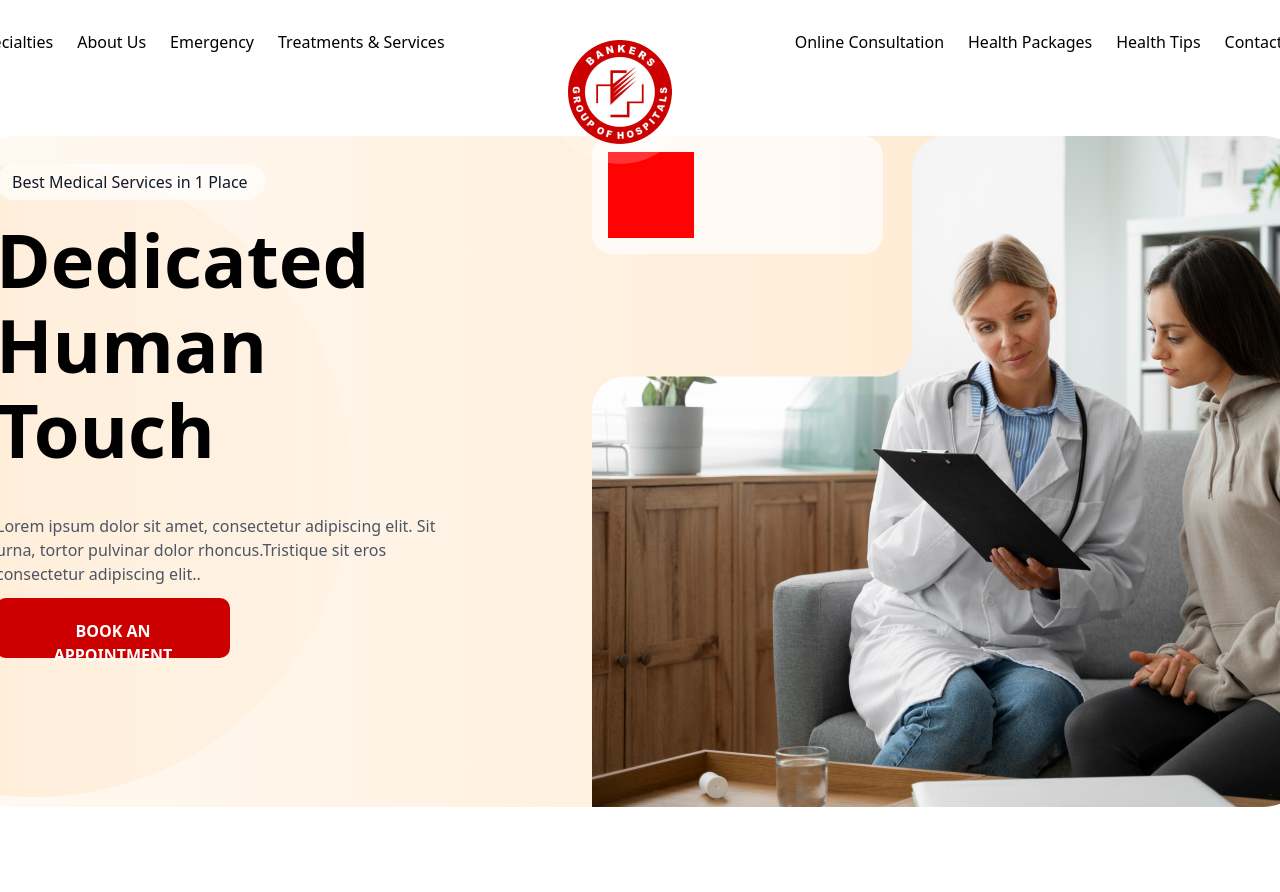
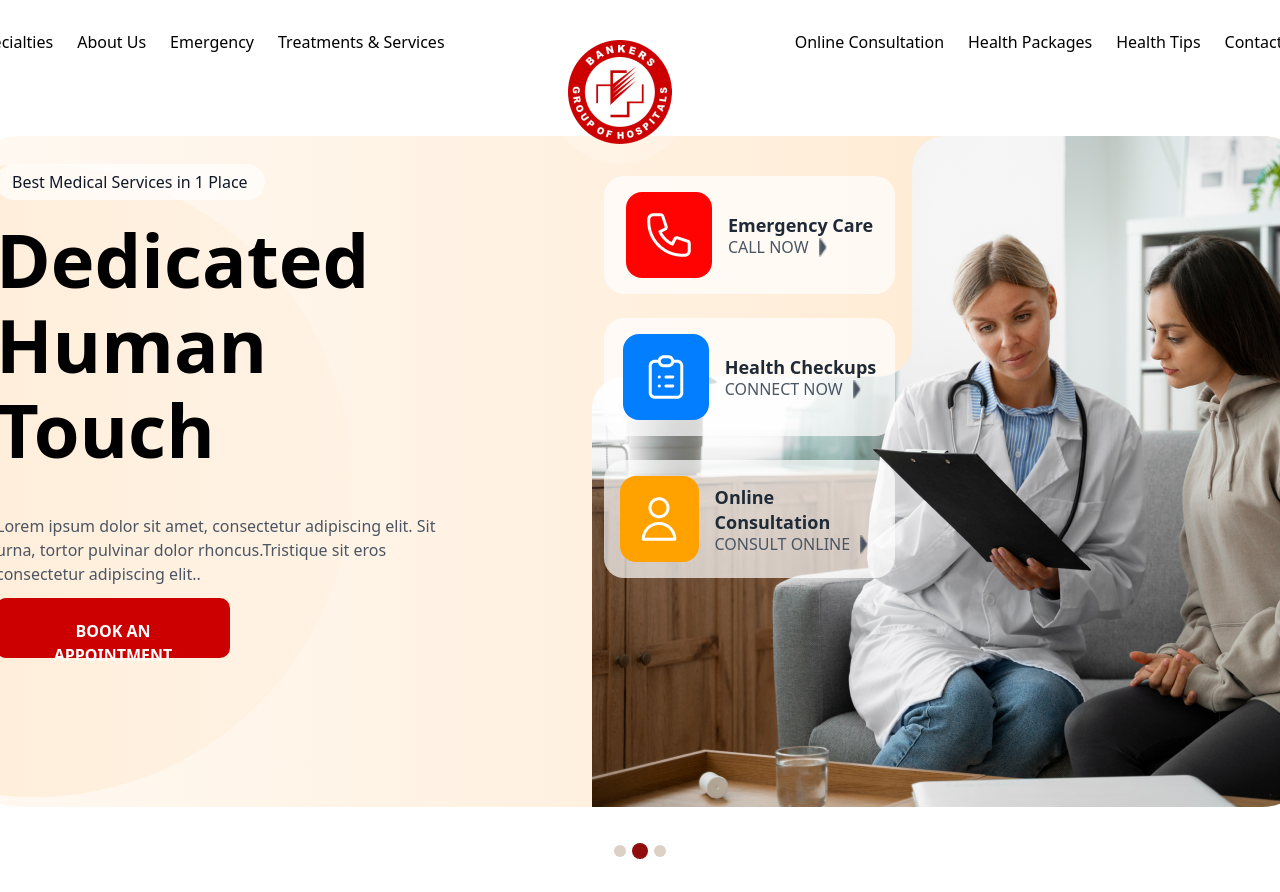
Before and after one commit to RohanScripts/tailwind-task, a website: page src/index.html in a window 1280 px wide. Shown: the top 892 px of the page. Drawn offline with Linux system fonts and the light colour scheme.

Commit message:
created testimonial section

```diff
--- a/src/index.html
+++ b/src/index.html
@@ -72,14 +72,95 @@
           </div>
           <!-- right -->
           <div class="right w-[720px] h-[671px] relative">
-            <div class="w-[291px] h-[402px] absolute">
+            <div
+              class="w-[291px] h-[402px] absolute top-10 left-3 flex flex-col gap-[24px]"
+            >
               <div
-                class="w-full h-[118px] bg-[#FFFFFFB2] p-[16px] rounded-[20px]"
+                class="w-full h-[118px] bg-[#FFFFFFB2] p-[16px] rounded-[20px] flex justify-center gap-[16px] items-center"
               >
                 <!-- icon div -->
-                <div class="w-[86px] h-[86px] bg-[#FF0303]"></div>
+                <div
+                  class="w-[86px] h-[86px] bg-[#FF0303] flex items-center justify-center rounded-[16px]"
+                >
+                  <img src="./assets/call.png" alt="" />
+                </div>
                 <!-- text div -->
-                <div></div>
+                <div>
+                  <p
+                    class="font-[600] text-[18px] text-[#1F2A37] leading-[25px]"
+                  >
+                    Emergency Care
+                  </p>
+                  <div class="flex gap-[10px]">
+                    <p
+                      class="font-[500] leading-[19px] text-[16px] text-[#4B5563]"
+                    >
+                      CALL NOW
+                    </p>
+                    <img
+                      class="w-[8px] h-[19px] leading-[19px]"
+                      src="./assets/Symbol.png"
+                    />
+                  </div>
+                </div>
+              </div>
+              <div
+                class="w-full h-[118px] bg-[#FFFFFFB2] p-[16px] rounded-[20px] flex justify-center gap-[16px] items-center"
+              >
+                <!-- icon div -->
+                <div
+                  class="w-[86px] h-[86px] bg-[#037EFF] flex items-center justify-center rounded-[16px]"
+                >
+                  <img src="./assets/clipboard-list.png" alt="" />
+                </div>
+                <!-- text div -->
+                <div>
+                  <p
+                    class="font-[600] text-[18px] text-[#1F2A37] leading-[25px]"
+                  >
+                    Health Checkups
+                  </p>
+                  <div class="flex gap-[10px]">
+                    <p
+                      class="font-[500] leading-[19px] text-[16px] text-[#4B5563]"
+                    >
+                      CONNECT NOW
+                    </p>
+                    <img
+                      class="w-[8px] h-[19px] leading-[19px]"
+                      src="./assets/Symbol.png"
+                    />
+                  </div>
+                </div>
+              </div>
+              <div
+                class="w-full h-[118px] bg-[#FFFFFFB2] p-[16px] rounded-[20px] flex justify-center gap-[16px] items-center"
+              >
+                <!-- icon div -->
+                <div
+                  class="w-[86px] h-[86px] bg-[#FFA200] flex items-center justify-center rounded-[16px]"
+                >
+                  <img src="./assets/user.png" alt="" />
+                </div>
+                <!-- text div -->
+                <div>
+                  <p
+                    class="font-[600] text-[18px] text-[#1F2A37] leading-[25px]"
+                  >
+                    Online Consultation
+                  </p>
+                  <div class="flex gap-[10px]">
+                    <p
+                      class="font-[500] leading-[19px] text-[16px] text-[#4B5563]"
+                    >
+                      CONSULT ONLINE
+                    </p>
+                    <img
+                      class="w-[8px] h-[19px] leading-[19px]"
+                      src="./assets/Symbol.png"
+                    />
+                  </div>
+                </div>
               </div>
             </div>
             <img src="./assets/Vector 3.png" alt="" srcset="" />
@@ -87,6 +168,32 @@
         </div>
         <div class="w-[24px] h-[591px] bg-[#CCE5FF] rounded-l-[50px]"></div>
       </div>
+      <!-- pages -->
+      <div class="flex items-center justify-center gap-[6px] my-[36px]">
+        <div class="w-[12px] h-[12px] bg-[#DDD1C5] rounded-full"></div>
+        <div class="w-[16px] h-[16px] bg-[#900C0D] rounded-full"></div>
+        <div class="w-[12px] h-[12px] bg-[#DDD1C5] rounded-full"></div>
+      </div>
+      <!-- testimonials -->
+      <div class="w-full h-[819px]">
+        <!-- heading -->
+        <h1 class="w-[1280px] h-[77px] font-[700] text-[48px] leading-[76px]">
+          Patient Testimonials
+        </h1>
+        <!-- testimonial content -->
+        <div class="w-[1280px] h-[454px]">
+          <div
+            class="w-[618px] h-[450px] border-[1px] border-[#CCCCCC66] rounded-[30px] flex items-center justify-center relative"
+          >
+            <img src="./assets/testimonial.png" alt="" />
+            <div
+              class="w-[102px] h-[102px] bg-[#FFDDDD66] rounded-full absolute blur-[15] flex items-center justify-center"
+            >
+              <img class="w-[56px] h-[56px]" src="./assets/play.png" alt="" />
+            </div>
+          </div>
+        </div>
+      </div>
     </div>
   </body>
 </html>
```
Also changed, not shown: src/assets/Symbol.png (added), src/assets/clipboard-list.png (added), src/assets/play.png (added), src/assets/testimonial.png (added), src/assets/user.png (added), src/output.css.
